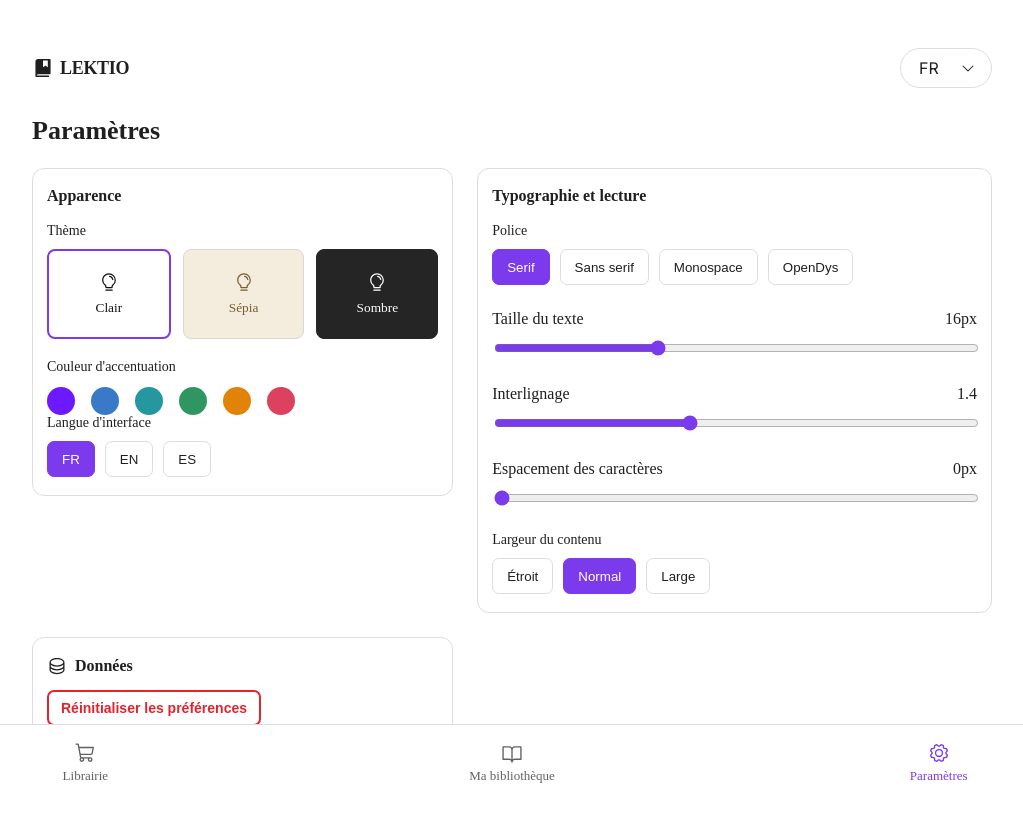
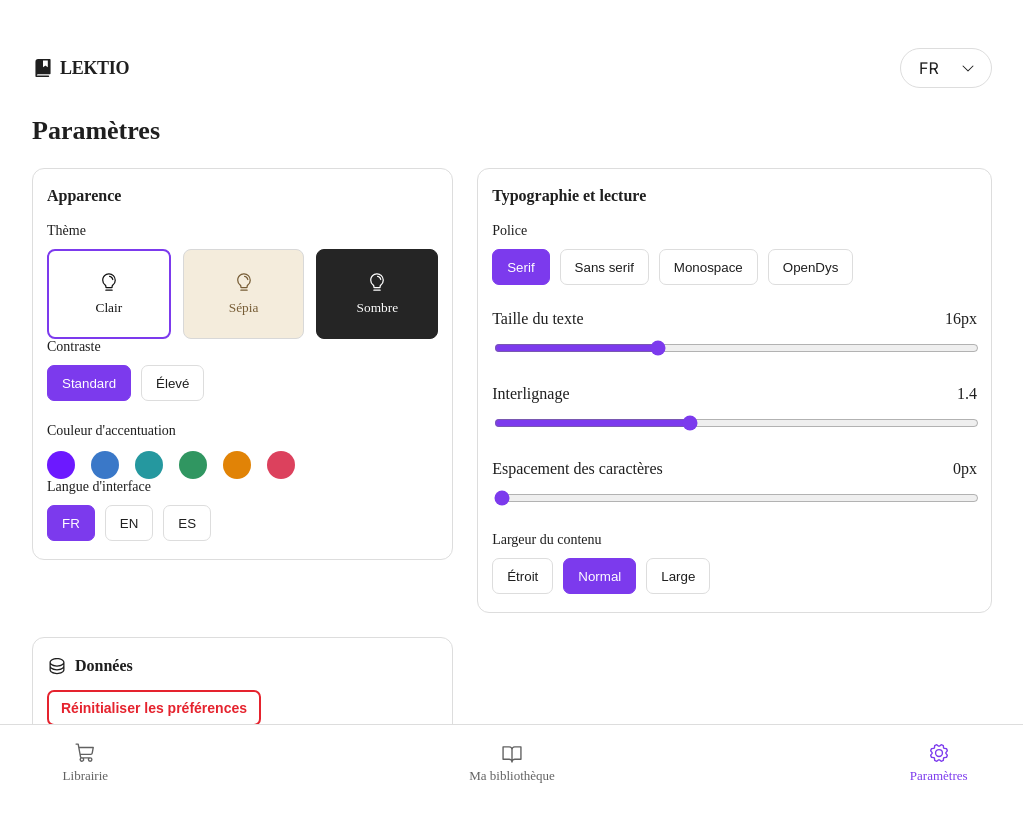
Before and after one commit to Tepoesan/LEKTIO, a React (Vite) app: page /preferences in a window 1280 px wide. Shown: the top 822 px of the page, without its empty margins (128-1151 px from the left). Built offline with nearby package versions, Linux system fonts and the light colour scheme.

Commit message:
Add accessible contrast settings

```diff
--- a/src/App.jsx
+++ b/src/App.jsx
@@ -96,6 +96,11 @@ function App() {
     preferencesSauvegardees.couleurAccent ?? "#7c3aed"
   );
 
+  // Niveau de contraste utilisé dans toute l’application
+  const [contraste, setContraste] = useState(
+    preferencesSauvegardees.contraste ?? "standard"
+  );
+
   /*
    * Sauvegarde automatiquement les préférences.
    * Ce code est exécuté dès qu’un réglage est modifié.
@@ -106,6 +111,7 @@ function App() {
       langue,
       theme,
       couleurAccent,
+      contraste,
       police,
       tailleTexte,
       interligne,
@@ -140,6 +146,7 @@ function App() {
     langue,
     theme,
     couleurAccent,
+    contraste,
     police,
     tailleTexte,
     interligne,
@@ -154,7 +161,7 @@ function App() {
      * La variable CSS contient la couleur d’accentuation.
      */
     <div
-      className={`application theme-${theme}`}
+      className={`application theme-${theme} contraste-${contraste}`}
       style={{ "--couleur-accent": couleurAccent }}
     >
       <Routes>
@@ -212,6 +219,9 @@ function App() {
               couleurAccent={couleurAccent}
               setCouleurAccent={setCouleurAccent}
 
+              contraste={contraste}
+              setContraste={setContraste}
+
               police={police}
               setPolice={setPolice}
 
--- a/src/components/communs/ChoixTheme.jsx
+++ b/src/components/communs/ChoixTheme.jsx
@@ -56,7 +56,7 @@ function ChoixTheme({ theme, setTheme, langue }) {
         // si ce bouton est actuellement sélectionné
         aria-pressed={theme === "sepia"}
         >
-        {/* Ampoule décorative cachée aux lecteurs d’écran */}
+        {/* Ampoule décorative icon cachée aux lecteurs d’écran */}
         <LightbulbIcon
             size={20}
             aria-hidden="true"
--- a/src/data/translations.json
+++ b/src/data/translations.json
@@ -79,6 +79,25 @@
             "es": "Oscuro"
           }
         },
+
+                "contrast": {
+          "label": {
+            "fr": "Contraste",
+            "en": "Contrast",
+            "es": "Contraste"
+          },
+          "standard": {
+            "fr": "Standard",
+            "en": "Standard",
+            "es": "Estándar"
+          },
+          "high": {
+            "fr": "Élevé",
+            "en": "High",
+            "es": "Alto"
+          }
+        },
+
         "accentColor": {
           "fr": "Couleur d'accentuation",
           "en": "Accent color",
--- a/src/index.css
+++ b/src/index.css
@@ -23,15 +23,6 @@
   --couleur-texte: #f5f5f5;
   --couleur-bordure: #505050;
   --couleur-fond-secondaire: #383838;
-}
-
-/* Thème à contraste élevé : noir et blanc */
-.theme-contrast {
-  --couleur-fond: #000000;
-  --couleur-carte: #000000;
-  --couleur-texte: #ffffff;
-  --couleur-bordure: #ffffff;
-  --couleur-fond-secondaire: #000000;
 }
 
 /* Conteneur global qui entoure toutes les pages */
@@ -65,3 +56,30 @@ input:focus-visible {
   outline: 3px solid var(--couleur-accent);
   outline-offset: 3px;
 }
+
+/* Contraste élevé avec le thème clair */
+.application.theme-light.contraste-eleve {
+  --couleur-fond: #ffffff;
+  --couleur-carte: #ffffff;
+  --couleur-texte: #000000;
+  --couleur-bordure: #000000;
+  --couleur-fond-secondaire: #f2f2f2;
+}
+
+/* Contraste élevé avec le thème sépia */
+.application.theme-sepia.contraste-eleve {
+  --couleur-fond: #fff4d6;
+  --couleur-carte: #fff4d6;
+  --couleur-texte: #241500;
+  --couleur-bordure: #493000;
+  --couleur-fond-secondaire: #f3dfad;
+}
+
+/* Contraste élevé avec le thème sombre */
+.application.theme-dark.contraste-eleve {
+  --couleur-fond: #000000;
+  --couleur-carte: #000000;
+  --couleur-texte: #ffffff;
+  --couleur-bordure: #ffffff;
+  --couleur-fond-secondaire: #171717;
+}
--- a/src/pages/Preferences.jsx
+++ b/src/pages/Preferences.jsx
@@ -20,18 +20,28 @@ import { DatabaseIcon } from "@phosphor-icons/react";
 function Preferences({
   langue,
   setLangue,
+
   theme,
   setTheme,
+
+  contraste,
+  setContraste,
+
   police,
   setPolice,
+
   tailleTexte,
   setTailleTexte,
+
   interligne,
   setInterligne,
+
   espacementCaracteres,
   setEspacementCaracteres,
+
   largeurContenu,
   setLargeurContenu,
+
   couleurAccent,
   setCouleurAccent,
 }) {
@@ -85,6 +95,32 @@ function Preferences({
             setTheme={setTheme}
             langue={langue}
           />
+
+       {/* Choix du niveau de contraste */}
+        <ChoixBouton
+          // Traduit le titre « Contraste »
+          label={textes.settings.appearance.contrast.label[langue]}
+
+          // Propose les deux niveaux : Standar et élevé , avec leurs traductions
+          options={[
+            {
+              valeur: "standard",
+              label:
+                textes.settings.appearance.contrast.standard[langue],
+            },
+            {
+              valeur: "eleve",
+              label:
+                textes.settings.appearance.contrast.high[langue],
+            },
+          ]}
+
+          // Indique le contraste actuellement sélectionné
+          valeur={contraste}
+
+          // Modifie le contraste lorsque l’utilisateur clique
+          setValeur={setContraste}
+        />
 
           {/* Choix de la couleur utilisée pour les éléments actifs */}
           <ChoixCouleurAccent
```
